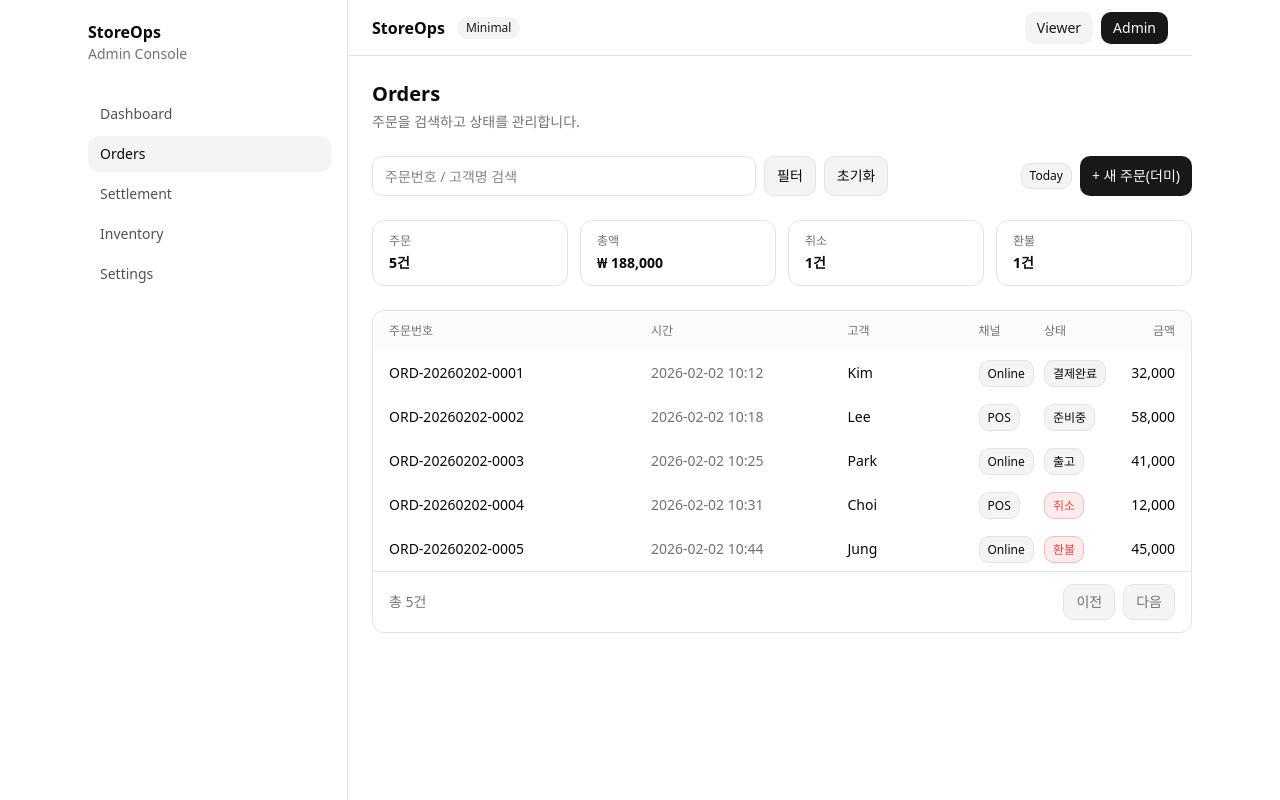
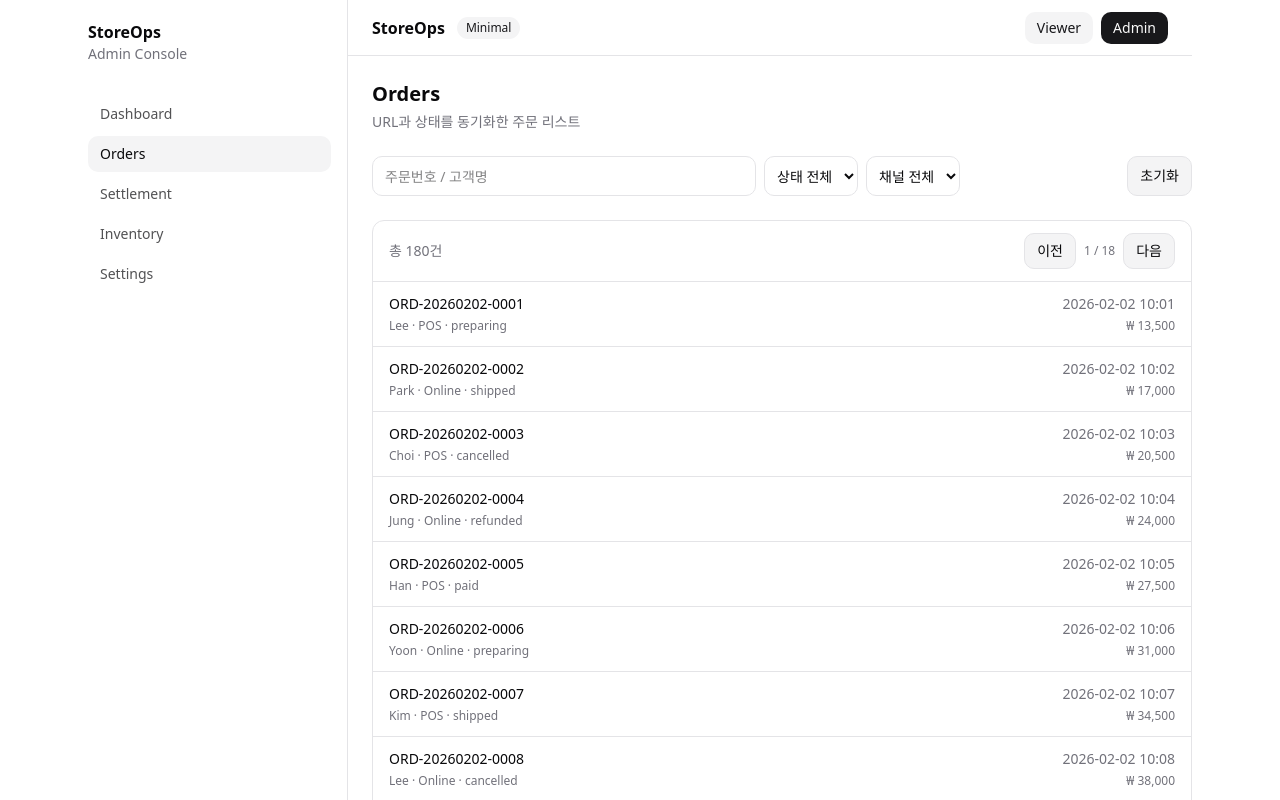
Before and after one commit to hayoungbuilds/storeops-admin, a Next.js app: page /orders in a window 1280 px wide. Built offline with nearby package versions, Linux system fonts and the light colour scheme.

Commit message:
feat: add orders mock API and URL-synced filters with debounced search

```diff
--- a/src/app/(authed)/orders/page.tsx
+++ b/src/app/(authed)/orders/page.tsx
@@ -1,156 +1,161 @@
-type Order = {
-    id: string;
-    time: string;
-    customer: string;
-    channel: 'Online' | 'POS';
-    status: 'paid' | 'preparing' | 'shipped' | 'cancelled' | 'refunded';
-    amount: number;
-};
+'use client';
 
-const orders: Order[] = [
-    {
-        id: 'ORD-20260202-0001',
-        time: '2026-02-02 10:12',
-        customer: 'Kim',
-        channel: 'Online',
-        status: 'paid',
-        amount: 32000,
-    },
-    {
-        id: 'ORD-20260202-0002',
-        time: '2026-02-02 10:18',
-        customer: 'Lee',
-        channel: 'POS',
-        status: 'preparing',
-        amount: 58000,
-    },
-    {
-        id: 'ORD-20260202-0003',
-        time: '2026-02-02 10:25',
-        customer: 'Park',
-        channel: 'Online',
-        status: 'shipped',
-        amount: 41000,
-    },
-    {
-        id: 'ORD-20260202-0004',
-        time: '2026-02-02 10:31',
-        customer: 'Choi',
-        channel: 'POS',
-        status: 'cancelled',
-        amount: 12000,
-    },
-    {
-        id: 'ORD-20260202-0005',
-        time: '2026-02-02 10:44',
-        customer: 'Jung',
-        channel: 'Online',
-        status: 'refunded',
-        amount: 45000,
-    },
-];
-
-function statusLabel(s: Order['status']) {
-    return {
-        paid: '결제완료',
-        preparing: '준비중',
-        shipped: '출고',
-        cancelled: '취소',
-        refunded: '환불',
-    }[s];
-}
+import { useEffect, useState } from 'react';
+import { useOrdersQueryState } from '@/features/orders/useOrdersQueryState';
+import { useOrders } from '@/features/orders/useOrders';
+import { useDebouncedValue } from '@/shared/hooks/useDebouncedValue';
+import { ORDERS_QUERY_DEFAULT as DEFAULT } from '@/shared/constants/orders';
 
 export default function OrdersPage() {
-    const total = orders.reduce((acc, o) => acc + o.amount, 0);
-    const cancelled = orders.filter((o) => o.status === 'cancelled').length;
-    const refunded = orders.filter((o) => o.status === 'refunded').length;
+    const { state, setQuery } = useOrdersQueryState();
+
+    // input은 로컬에서 즉시 움직이게
+    const [qInput, setQInput] = useState(state.q);
+    const qDebounced = useDebouncedValue(qInput, 350);
+
+    // URL이 외부에서 바뀌는 경우(뒤로가기/링크 진입) input도 동기화
+    useEffect(() => {
+        setQInput(state.q);
+    }, [state.q]);
+
+    // 디바운스 값이 바뀌면 URL에 반영
+    useEffect(() => {
+        if (qDebounced !== state.q) {
+            setQuery({ q: qDebounced });
+        }
+    }, [qDebounced]);
+
+    const { data, isLoading, isError, refetch } = useOrders(state);
 
     return (
         <div className="space-y-6">
             <div className="space-y-1">
                 <h1 className="text-xl font-semibold">Orders</h1>
-                <p className="text-sm text-muted-foreground">주문을 검색하고 상태를 관리합니다.</p>
+                <p className="text-sm text-muted-foreground">URL과 상태를 동기화한 주문 리스트</p>
             </div>
 
-            {/* Filter bar (더미) */}
+            {/* Filters */}
             <div className="flex flex-col gap-3 md:flex-row md:items-center md:justify-between">
                 <div className="flex flex-1 items-center gap-2">
-                    <input
-                        className="h-10 w-full max-w-sm rounded-md border bg-background px-3 text-sm outline-none"
-                        placeholder="주문번호 / 고객명 검색"
-                    />
-                    <button className="h-10 rounded-md border bg-muted px-3 text-sm">필터</button>
-                    <button className="h-10 rounded-md border bg-muted px-3 text-sm">초기화</button>
+                    <div className="relative w-full max-w-sm">
+                        <input
+                            className="h-10 w-full rounded-md border bg-background px-3 pr-24 text-sm outline-none"
+                            placeholder="주문번호 / 고객명"
+                            value={qInput}
+                            onChange={(e) => setQInput(e.target.value)}
+                        />
+
+                        {qInput !== state.q && (
+                            <div className="pointer-events-none absolute right-2 top-1/2 -translate-y-1/2 flex items-center gap-2 text-xs text-muted-foreground">
+                                <span className="inline-block h-3 w-3 animate-spin rounded-full border border-muted-foreground/30 border-t-muted-foreground/70" />
+                                <span>검색 중…</span>
+                            </div>
+                        )}
+                    </div>
+
+                    <select
+                        className="h-10 rounded-md border bg-background px-2 text-sm"
+                        value={state.status}
+                        onChange={(e) => setQuery({ status: e.target.value })}
+                    >
+                        <option value="all">상태 전체</option>
+                        <option value="paid">결제완료</option>
+                        <option value="preparing">준비중</option>
+                        <option value="shipped">출고</option>
+                        <option value="cancelled">취소</option>
+                        <option value="refunded">환불</option>
+                    </select>
+
+                    <select
+                        className="h-10 rounded-md border bg-background px-2 text-sm"
+                        value={state.channel}
+                        onChange={(e) => setQuery({ channel: e.target.value })}
+                    >
+                        <option value="all">채널 전체</option>
+                        <option value="Online">Online</option>
+                        <option value="POS">POS</option>
+                    </select>
                 </div>
 
                 <div className="flex items-center gap-2">
-                    <span className="rounded-md border bg-muted px-2 py-1 text-xs">Today</span>
-                    <button className="h-10 rounded-md bg-primary px-3 text-sm text-primary-foreground">
-                        + 새 주문(더미)
+                    <button
+                        className="h-10 rounded-md border bg-muted px-3 text-sm"
+                        onClick={() => {
+                            setQInput(DEFAULT.q);
+                            setQuery({
+                                q: DEFAULT.q,
+                                status: DEFAULT.status,
+                                channel: DEFAULT.channel,
+                                page: DEFAULT.page,
+                                pageSize: DEFAULT.pageSize,
+                            });
+                        }}
+                    >
+                        초기화
                     </button>
                 </div>
             </div>
 
-            {/* Mini summary */}
-            <div className="grid grid-cols-2 gap-3 md:grid-cols-4">
-                <Summary label="주문" value={`${orders.length}건`} />
-                <Summary label="총액" value={`₩ ${total.toLocaleString('ko-KR')}`} />
-                <Summary label="취소" value={`${cancelled}건`} />
-                <Summary label="환불" value={`${refunded}건`} />
-            </div>
+            {/* Content */}
+            {isLoading && (
+                <div className="rounded-lg border bg-background p-4">
+                    <p className="text-sm text-muted-foreground">로딩 중...</p>
+                    <div className="mt-3 h-24 rounded-md bg-muted/40" />
+                </div>
+            )}
 
-            {/* Table */}
-            <div className="overflow-hidden rounded-lg border bg-background">
-                <div className="grid grid-cols-12 bg-muted/40 px-4 py-3 text-xs text-muted-foreground">
-                    <div className="col-span-4">주문번호</div>
-                    <div className="col-span-3">시간</div>
-                    <div className="col-span-2">고객</div>
-                    <div className="col-span-1">채널</div>
-                    <div className="col-span-1">상태</div>
-                    <div className="col-span-1 text-right">금액</div>
+            {isError && (
+                <div className="rounded-lg border bg-background p-4">
+                    <p className="text-sm font-medium">불러오기에 실패했어요</p>
+                    <button className="mt-3 h-9 rounded-md border bg-muted px-3 text-sm" onClick={() => refetch()}>
+                        다시 시도
+                    </button>
                 </div>
+            )}
 
-                {orders.map((o) => (
-                    <div key={o.id} className="grid grid-cols-12 px-4 py-3 text-sm hover:bg-muted/30">
-                        <div className="col-span-4 font-medium">{o.id}</div>
-                        <div className="col-span-3 text-muted-foreground">{o.time}</div>
-                        <div className="col-span-2">{o.customer}</div>
-                        <div className="col-span-1">
-                            <span className="rounded-md border bg-muted px-2 py-1 text-xs">{o.channel}</span>
+            {data && (
+                <div className="overflow-hidden rounded-lg border bg-background">
+                    <div className="flex items-center justify-between border-b px-4 py-3 text-sm">
+                        <span className="text-muted-foreground">총 {data.meta.total}건</span>
+                        <div className="flex items-center gap-2">
+                            <button
+                                className="h-9 rounded-md border bg-muted px-3 text-sm"
+                                disabled={qInput !== state.q || state.page <= 1}
+                                onClick={() => setQuery({ page: state.page - 1 })}
+                            >
+                                이전
+                            </button>
+                            <span className="text-xs text-muted-foreground">
+                                {data.meta.page} / {data.meta.totalPages}
+                            </span>
+                            <button
+                                className="h-9 rounded-md border bg-muted px-3 text-sm"
+                                disabled={qInput !== state.q || state.page >= data.meta.totalPages}
+                                onClick={() => setQuery({ page: state.page + 1 })}
+                            >
+                                다음
+                            </button>
                         </div>
-                        <div className="col-span-1">
-                            <span
-                                className={[
-                                    'rounded-md border px-2 py-1 text-xs',
-                                    o.status === 'cancelled' || o.status === 'refunded'
-                                        ? 'border-destructive/30 bg-destructive/10 text-destructive'
-                                        : 'bg-muted',
-                                ].join(' ')}
-                            >
-                                {statusLabel(o.status)}
-                            </span>
-                        </div>
-                        <div className="col-span-1 text-right">{o.amount.toLocaleString('ko-KR')}</div>
                     </div>
-                ))}
 
-                <div className="flex items-center justify-between border-t px-4 py-3 text-sm text-muted-foreground">
-                    <span>총 {orders.length}건</span>
-                    <div className="flex items-center gap-2">
-                        <button className="h-9 rounded-md border bg-muted px-3 text-sm">이전</button>
-                        <button className="h-9 rounded-md border bg-muted px-3 text-sm">다음</button>
+                    <div className="divide-y">
+                        {data.items.map((o: any) => (
+                            <div key={o.id} className="px-4 py-3 text-sm hover:bg-muted/30">
+                                <div className="flex items-center justify-between">
+                                    <div className="font-medium">{o.id}</div>
+                                    <div className="text-muted-foreground">{o.time}</div>
+                                </div>
+                                <div className="mt-1 flex items-center justify-between text-xs text-muted-foreground">
+                                    <span>
+                                        {o.customer} · {o.channel} · {o.status}
+                                    </span>
+                                    <span>₩ {Number(o.amount).toLocaleString('ko-KR')}</span>
+                                </div>
+                            </div>
+                        ))}
                     </div>
                 </div>
-            </div>
+            )}
         </div>
     );
 }
-
-function Summary({ label, value }: { label: string; value: string }) {
-    return (
-        <div className="rounded-lg border bg-background px-4 py-3">
-            <p className="text-xs text-muted-foreground">{label}</p>
-            <p className="mt-1 text-sm font-semibold">{value}</p>
-        </div>
-    );
-}
--- /dev/null
+++ b/src/app/api/orders/route.ts
@@ -0,0 +1,119 @@
+import { NextRequest } from 'next/server';
+import {
+    ORDER_CHANNELS as CHANNELS,
+    ORDER_STATUSES as STATUSES,
+    ORDER_CUSTOMERS as CUSTOMERS,
+    ORDERS_QUERY_DEFAULT as DEFAULT,
+    OrderStatus,
+    OrderChannel,
+} from '@/shared/constants/orders';
+
+type Status = OrderStatus;
+type Channel = OrderChannel;
+
+type StatusFilter = Status | 'all';
+type ChannelFilter = Channel | 'all';
+
+export type Order = {
+    id: string;
+    time: string;
+    customer: string;
+    channel: Channel;
+    status: Status;
+    amount: number;
+};
+
+type OrdersResponse = {
+    items: Order[];
+    meta: { total: number; page: number; pageSize: number; totalPages: number };
+};
+
+function isStatus(value: string): value is Status {
+    return (STATUSES as readonly string[]).includes(value);
+}
+function isChannel(value: string): value is Channel {
+    return (CHANNELS as readonly string[]).includes(value);
+}
+
+function pad(n: number, width = 4) {
+    return String(n).padStart(width, '0');
+}
+
+function toInt(value: string | null, fallback: number) {
+    const n = Number(value);
+    return Number.isFinite(n) ? n : fallback;
+}
+
+function clamp(n: number, min: number, max: number) {
+    return Math.min(max, Math.max(min, n));
+}
+
+function buildMockOrders(count = 180): Order[] {
+    return Array.from({ length: count }, (_, i) => {
+        const idx = i + 1;
+        const status = STATUSES[idx % STATUSES.length];
+        const channel = CHANNELS[idx % CHANNELS.length];
+
+        return {
+            id: `ORD-20260202-${pad(idx)}`,
+            time: `2026-02-02 10:${pad(idx % 60, 2)}`,
+            customer: CUSTOMERS[idx % CUSTOMERS.length],
+            channel,
+            status,
+            amount: 10_000 + (idx % 20) * 3_500,
+        };
+    });
+}
+
+const ALL = buildMockOrders(180);
+
+function parseQuery(searchParams: URLSearchParams) {
+    const q = (searchParams.get('q') ?? DEFAULT.q).trim().toLowerCase();
+
+    const statusRaw = searchParams.get('status');
+    const status: StatusFilter = statusRaw && isStatus(statusRaw) ? statusRaw : DEFAULT.status;
+
+    const channelRaw = searchParams.get('channel');
+    const channel: ChannelFilter = channelRaw && isChannel(channelRaw) ? channelRaw : DEFAULT.channel;
+
+    const page = Math.max(1, toInt(searchParams.get('page'), DEFAULT.page));
+    const pageSize = clamp(toInt(searchParams.get('pageSize'), DEFAULT.pageSize), DEFAULT.pageSize, 50);
+
+    const id = (searchParams.get('id') ?? '').trim();
+
+    return { q, status, channel, page, pageSize, id };
+}
+
+export async function GET(req: NextRequest) {
+    const { searchParams } = new URL(req.url);
+    const { q, status, channel, page, pageSize, id } = parseQuery(searchParams);
+
+    // 단건 조회
+    if (id) {
+        const found = ALL.find((o) => o.id === id);
+        return Response.json({ item: found ?? null });
+    }
+
+    let filtered = ALL;
+
+    if (q) {
+        filtered = filtered.filter((o) => o.id.toLowerCase().includes(q) || o.customer.toLowerCase().includes(q));
+    }
+
+    if (status !== 'all') filtered = filtered.filter((o) => o.status === status);
+    if (channel !== 'all') filtered = filtered.filter((o) => o.channel === channel);
+
+    const total = filtered.length;
+    const totalPages = Math.max(1, Math.ceil(total / pageSize));
+    const safePage = clamp(page, 1, totalPages);
+
+    const start = (safePage - 1) * pageSize;
+    const items = filtered.slice(start, start + pageSize);
+
+    const res: OrdersResponse = {
+        items,
+        meta: { total, page: safePage, pageSize, totalPages },
+    };
+
+    return Response.json(res);
+}
--- /dev/null
+++ b/src/features/orders/useOrders.ts
@@ -0,0 +1,25 @@
+import { useQuery } from '@tanstack/react-query';
+import type { OrdersQuery } from './useOrdersQueryState';
+
+export function useOrders(qs: OrdersQuery) {
+    return useQuery({
+        queryKey: ['orders', qs],
+        queryFn: async () => {
+            const params = new URLSearchParams({
+                q: qs.q,
+                status: qs.status,
+                channel: qs.channel,
+                page: String(qs.page),
+                pageSize: String(qs.pageSize),
+            });
+
+            const res = await fetch(`/api/orders?${params.toString()}`);
+            if (!res.ok) throw new Error('Failed to fetch orders');
+            return res.json() as Promise<{
+                items: any[];
+                meta: { total: number; page: number; pageSize: number; totalPages: number };
+            }>;
+        },
+        placeholderData: (prev) => prev,
+    });
+}
--- /dev/null
+++ b/src/features/orders/useOrdersQueryState.ts
@@ -0,0 +1,86 @@
+'use client';
+
+import { useCallback, useMemo } from 'react';
+import { usePathname, useRouter, useSearchParams } from 'next/navigation';
+import { ORDERS_QUERY_DEFAULT as DEFAULT } from '@/shared/constants/orders';
+
+export type OrdersQuery = {
+    q: string;
+    status: string;
+    channel: string;
+    page: number;
+    pageSize: number;
+};
+
+// 숫자 파싱 안전장치
+function toInt(value: string | null, fallback: number) {
+    const n = Number(value);
+    return Number.isFinite(n) ? n : fallback;
+}
+
+function clamp(n: number, min: number, max: number) {
+    return Math.min(max, Math.max(min, n));
+}
+
+// URLSearchParams -> state
+function parseQuery(sp: URLSearchParams): OrdersQuery {
+    return {
+        q: sp.get('q') ?? DEFAULT.q,
+        status: sp.get('status') ?? DEFAULT.status,
+        channel: sp.get('channel') ?? DEFAULT.channel,
+        page: Math.max(1, toInt(sp.get('page'), DEFAULT.page)),
+        pageSize: clamp(toInt(sp.get('pageSize'), DEFAULT.pageSize), DEFAULT.pageSize, 50),
+    };
+}
+
+// state -> URLSearchParams (기본값은 제거)
+function serializeQuery(next: URLSearchParams, q: OrdersQuery) {
+    const setOrDelete = (key: string, value: string, def: string) => {
+        if (!value || value === def) next.delete(key);
+        else next.set(key, value);
+    };
+
+    const setNumOrDelete = (key: string, value: number, def: number) => {
+        if (!value || value === def) next.delete(key);
+        else next.set(key, String(value));
+    };
+
+    setOrDelete('q', q.q.trim(), DEFAULT.q);
+    setOrDelete('status', q.status, DEFAULT.status);
+    setOrDelete('channel', q.channel, DEFAULT.channel);
+    setNumOrDelete('page', Math.max(1, q.page), DEFAULT.page);
+    setNumOrDelete('pageSize', q.pageSize, DEFAULT.pageSize);
+}
+
+export function useOrdersQueryState() {
+    const router = useRouter();
+    const pathname = usePathname();
+    const sp = useSearchParams();
+
+    // state는 sp가 바뀔 때만 계산
+    const state = useMemo(() => parseQuery(new URLSearchParams(sp.toString())), [sp]);
+
+    // setQuery가 "항상 최신 sp" 기준으로 동작하도록 콜백 내부에서 다시 파싱
+    const setQuery = useCallback(
+        (patch: Partial<OrdersQuery>) => {
+            // 항상 주소창(최신 URL) 기준
+            const current = new URLSearchParams(window.location.search);
+            const currentState = parseQuery(current);
+
+            const merged: OrdersQuery = { ...currentState, ...patch };
+
+            if ('q' in patch || 'status' in patch || 'channel' in patch || 'pageSize' in patch) {
+                merged.page = 1;
+            }
+
+            const next = new URLSearchParams(current.toString());
+            serializeQuery(next, merged);
+
+            const qs = next.toString();
+            router.replace(qs ? `${pathname}?${qs}` : pathname);
+        },
+        [router, pathname]
+    );
+
+    return { state, setQuery };
+}
--- /dev/null
+++ b/src/shared/constants/orders.ts
@@ -0,0 +1,14 @@
+export const ORDERS_QUERY_DEFAULT = {
+    q: '',
+    status: 'all',
+    channel: 'all',
+    page: 1,
+    pageSize: 10,
+} as const;
+
+export const ORDER_STATUSES = ['paid', 'preparing', 'shipped', 'cancelled', 'refunded'] as const;
+export const ORDER_CHANNELS = ['Online', 'POS'] as const;
+export const ORDER_CUSTOMERS = ['Kim', 'Lee', 'Park', 'Choi', 'Jung', 'Han', 'Yoon'] as const;
+
+export type OrderStatus = (typeof ORDER_STATUSES)[number];
+export type OrderChannel = (typeof ORDER_CHANNELS)[number];
--- /dev/null
+++ b/src/shared/hooks/useDebouncedValue.ts
@@ -0,0 +1,14 @@
+'use client';
+
+import { useEffect, useState } from 'react';
+
+export function useDebouncedValue<T>(value: T, delay = 350) {
+    const [debounced, setDebounced] = useState(value);
+
+    useEffect(() => {
+        const id = window.setTimeout(() => setDebounced(value), delay);
+        return () => window.clearTimeout(id);
+    }, [value, delay]);
+
+    return debounced;
+}
```
Also changed, not shown: src/app/providers.tsx (+14 -2 lines).
